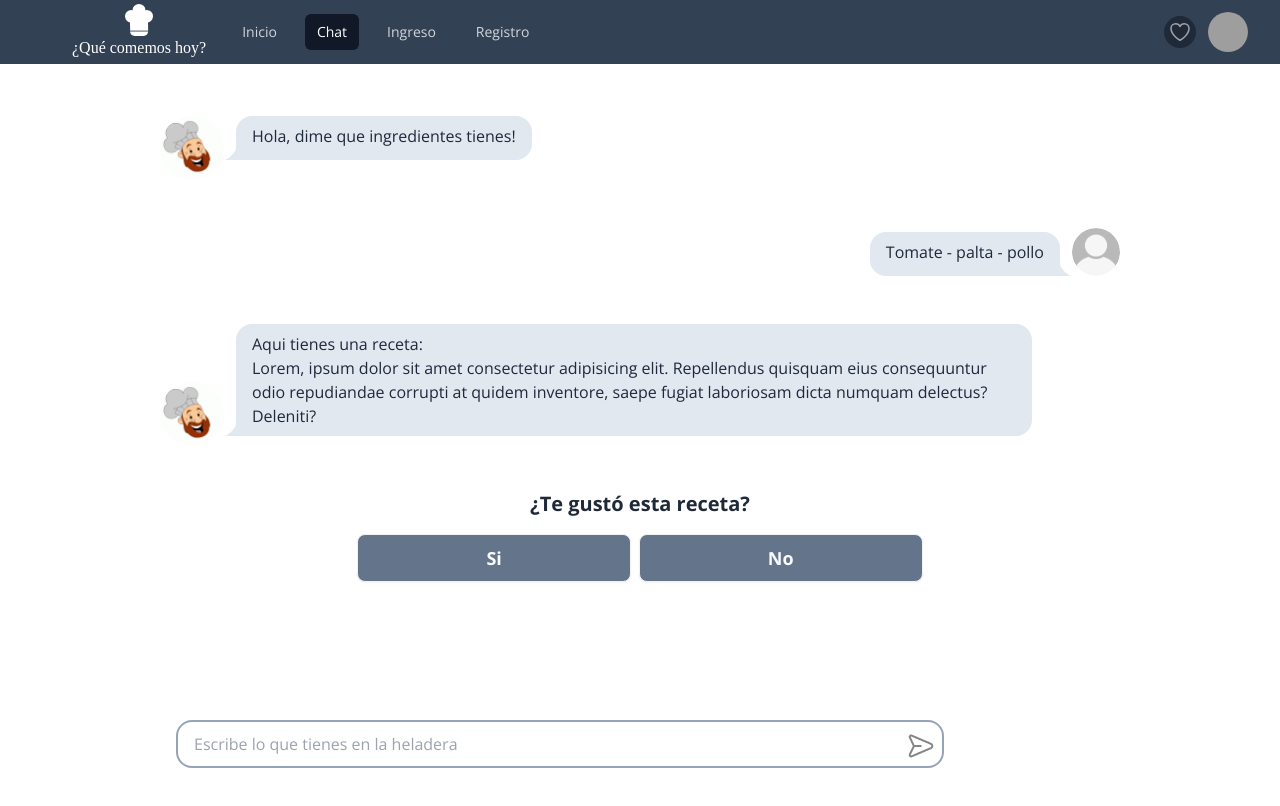
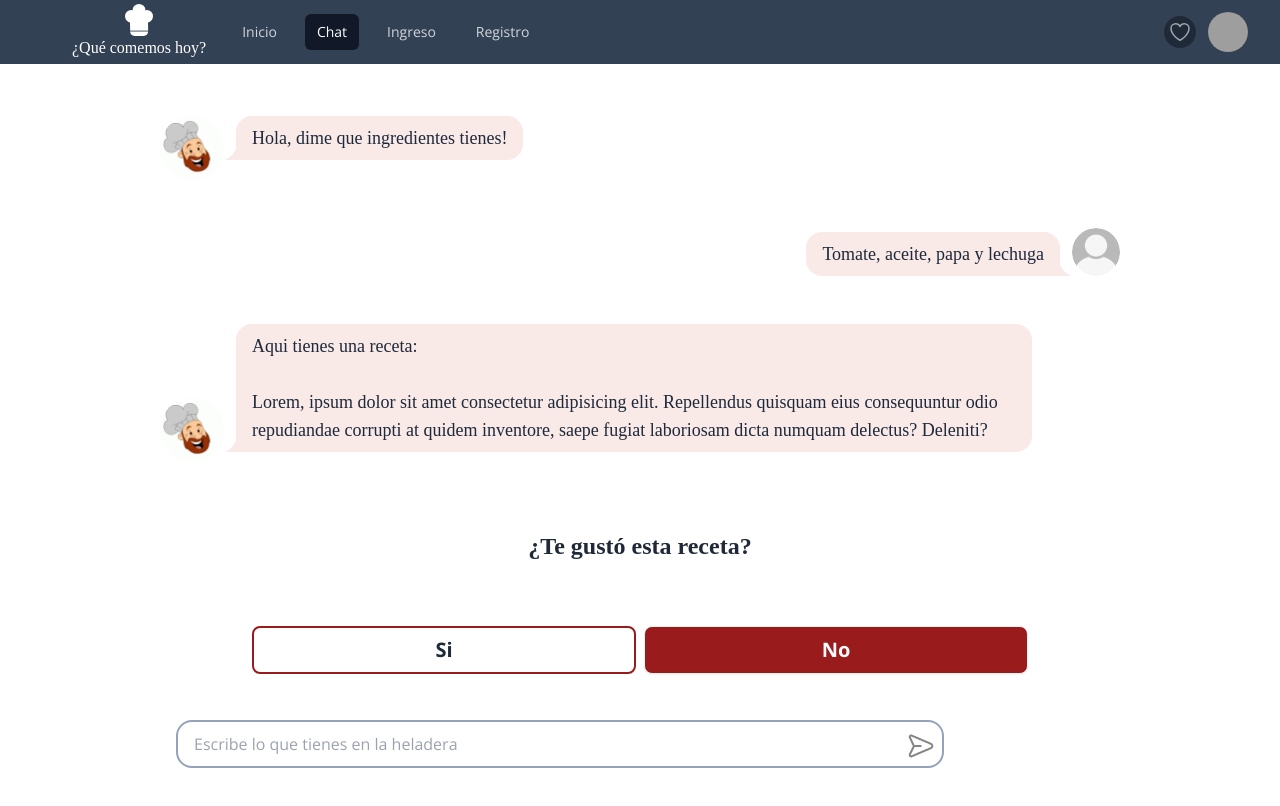
Before and after one commit to No-Country/S12-04-T-Node-React, a React (Vite) app in the folder frontend/: page /chat in a window 1280 px wide. Shown: the top 806 px of the page. Built offline with nearby package versions, Linux system fonts and the light colour scheme; grey boxes are pictures that could not be loaded.

Commit message:
update syles

```diff
--- a/frontend/src/components/Chat.jsx
+++ b/frontend/src/components/Chat.jsx
@@ -1,15 +1,15 @@
 
 const Chat = () => {
   return (
-    <div className="flex flex-col w-[80rem] sm:w-[60rem] h-screen gap-10 mx-2">
+    <div className="flex flex-col w-[80rem] sm:w-[60rem] h-screen gap-10 mx-2 font-medium text-lg">
       <div className="chat chat-start">
         <div className="chat-image avatar">
           <div className="w-16 rounded-full">
             <img alt="avatar" src="avatar-chef.png" />
           </div>
         </div>
-        <div className="chat-bubble bg-slate-200 text-slate-800">
-          Hola, dime que ingredientes tienes!
+        <div className="chat-bubble bg-[#F9E9E7] text-slate-800">
+          <p>Hola, dime que ingredientes tienes!</p>
         </div>
       </div>
       <div className="chat chat-end">
@@ -21,8 +21,8 @@ const Chat = () => {
             />
           </div>
         </div>
-        <div className="chat-bubble bg-slate-200 text-slate-800">
-          Tomate - palta - pollo
+        <div className="chat-bubble bg-[#F9E9E7] text-slate-800">
+          <p>Tomate, aceite, papa y lechuga</p>
         </div>
       </div>
       <div className="chat chat-start">
@@ -31,8 +31,9 @@ const Chat = () => {
             <img alt="avatar" src="avatar-chef.png" />
           </div>
         </div>
-        <div className="chat-bubble bg-slate-200 text-slate-800">
-          Aqui tienes una receta:
+        <div className="chat-bubble bg-[#F9E9E7] text-slate-800">
+         <p> Aqui tienes una receta:</p>
+         <br />
           <p>
             Lorem, ipsum dolor sit amet consectetur adipisicing elit.
             Repellendus quisquam eius consequuntur odio repudiandae corrupti at
@@ -41,11 +42,11 @@ const Chat = () => {
           </p>
         </div>
       </div>
-      <div className="flex flex-col mb-6">
-        <h4 className="font-bold text-xl mx-auto mb-4">¿Te gustó esta receta?</h4>
+      <div className="flex flex-col gap-16 my-6">
+        <h4 className="font-bold text-2xl mx-auto">¿Te gustó esta receta?</h4>
         <div className="flex justify-center gap-2 flex-wrap">
-          <button className="btn bg-slate-500 px-32 col-12 text-slate-50 text-lg">Si</button>
-          <button className="btn bg-slate-500 px-32 col-12 text-slate-50 text-lg">No</button>
+          <button className="btn btn-outline border-red-800 border-2 hover:bg-slate-800 hover:border-slate-50 w-[40%] px-32 col-12 text-xl">Si</button>
+          <button className="btn bg-red-800 hover:bg-slate-800 px-32 col-12 w-[40%] text-slate-50 text-xl">No</button>
         </div>
       </div>
       <div className="flex gap-2 w-[90%] sm:w-[60%] mx-4 fixed bottom-8">
--- a/frontend/src/index.css
+++ b/frontend/src/index.css
@@ -54,7 +54,9 @@ body {
 
 h1,
 h2,
-h3 {
+h3,
+h4,
+p {
   font-family: var(--font-primary);
 }
 
```
